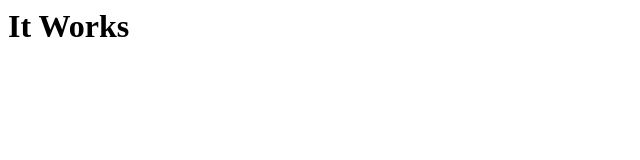
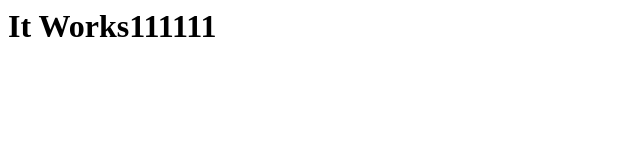
Before and after one commit to IvyZhang72/lvyZhang72.github.io, a plain HTML site: page index.html in a window 1280 px wide. Shown: the whole page, without its empty margins (0-640 px from the left). Drawn offline with Linux system fonts and the light colour scheme.

Commit message:
add file

```diff
--- a/index.html
+++ b/index.html
@@ -1 +1 @@
-<h1>It Works</h1>
+<h1>It Works111111</h1>
```
